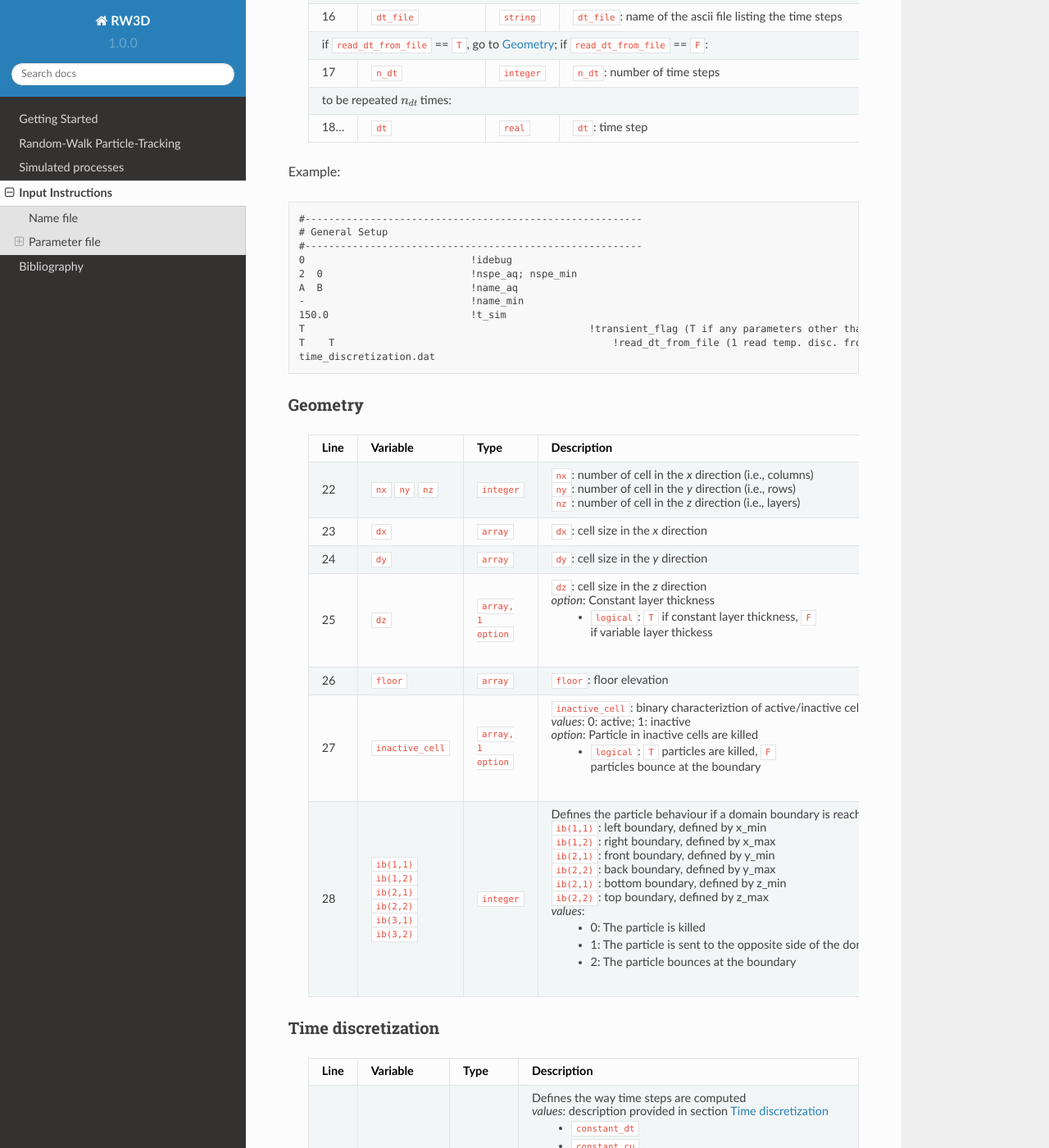
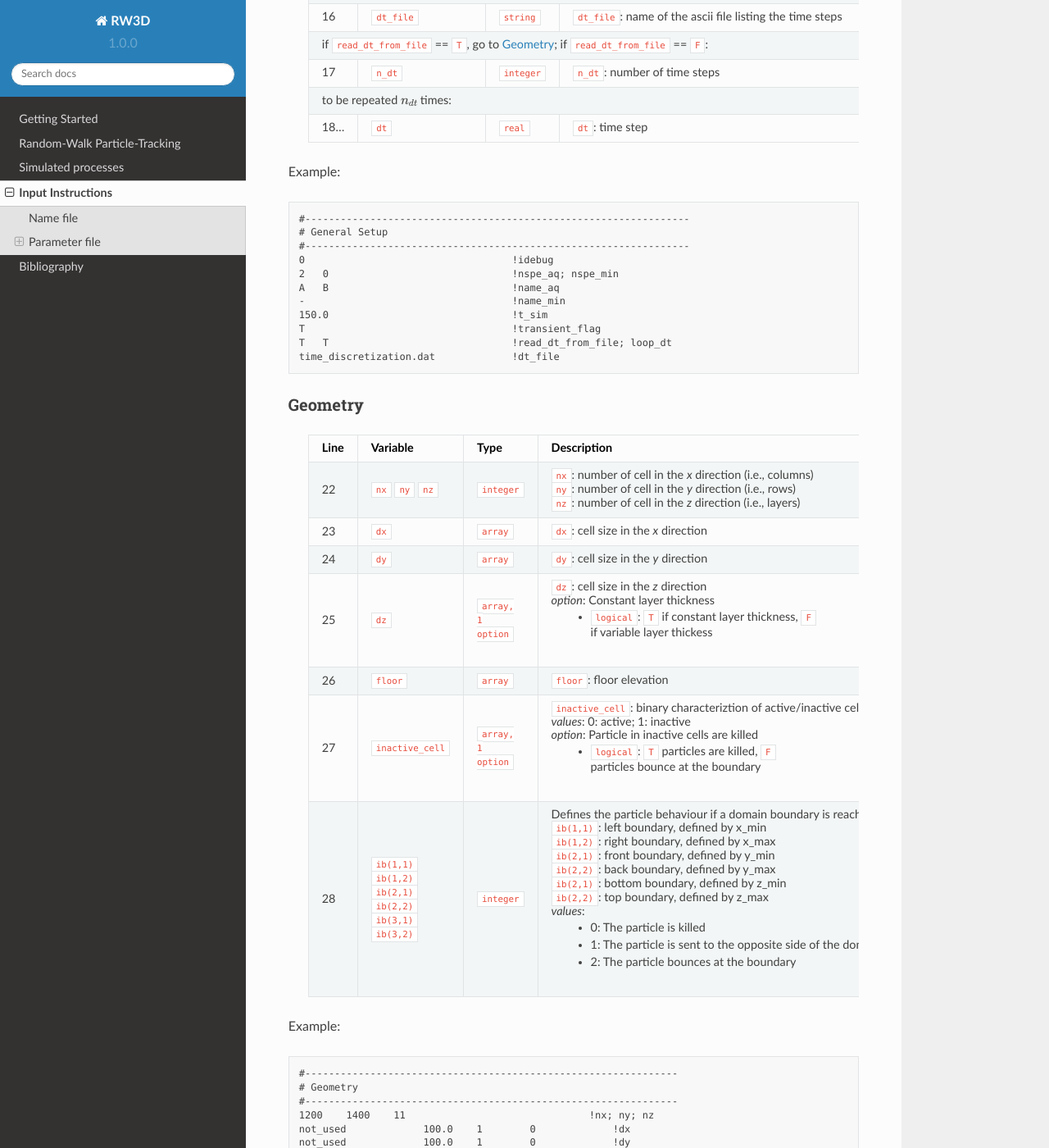
Before and after one commit to chrishenri/rw3d_manual, a Sphinx documentation site: the page built from docs/source/inputs.rst, in a window 1280 px wide and 1400 px high, scrolled down 2738 px. Shown: the whole window at 82% size. Built offline with Sphinx 7.4.7 and the Read the Docs theme 2.0.0, drawn with Linux system fonts in a browser that asks for light colours; some of the changed text lies outside the part shown.

Commit message:
update inputs

```diff
--- a/docs/source/inputs.rst
+++ b/docs/source/inputs.rst
@@ -163,17 +163,17 @@ Example:
 
 ::
 
-   #---------------------------------------------------------
+   #-----------------------------------------------------------------
    # General Setup
-   #---------------------------------------------------------
-   0                            !idebug
-   2  0                         !nspe_aq; nspe_min
-   A  B                         !name_aq
-   -                            !name_min
-   150.0                        !t_sim
-   T 						    !transient_flag (T if any parameters other than MF2K fluxes and injected mass flux is transient; F otherwise)
-   T	T						!read_dt_from_file (1 read temp. disc. from a file; 0 if specified bellow); LOOP_TRANSPAR (T if specified time discretization is looped )
-   time_discretization.dat
+   #-----------------------------------------------------------------
+   0                                   !idebug
+   2   0                               !nspe_aq; nspe_min
+   A   B                               !name_aq
+   -                                   !name_min
+   150.0                               !t_sim
+   T                                   !transient_flag
+   T   T                               !read_dt_from_file; loop_dt
+   time_discretization.dat             !dt_file
 
 
 .. _Geometry:
@@ -233,6 +233,20 @@ Geometry
   |      |                                                                         |                    |    - 2: The particle bounces at the boundary                                           |
   +------+-------------------------------------------------------------------------+--------------------+----------------------------------------------------------------------------------------+
 
+Example:
+
+::
+
+   #---------------------------------------------------------------
+   # Geometry
+   #---------------------------------------------------------------
+   1200    1400    11                               !nx; ny; nz
+   not_used             100.0    1 	  0             !dx
+   not_used             100.0    1 	  0             !dy
+   dz.dat               1.0      1    1    F        !dz
+   floor.dat            1.0      1    1             !floor
+   InactCell.dat        1.0      1    1    T        !inactive_cell
+   0   0   0   0   0   1                            !ib(1,1); ib(1,2); ib(2,1); ib(2,2); ib(3,1); ib(3,2)
 
 
 .. _Time discretization:
```
